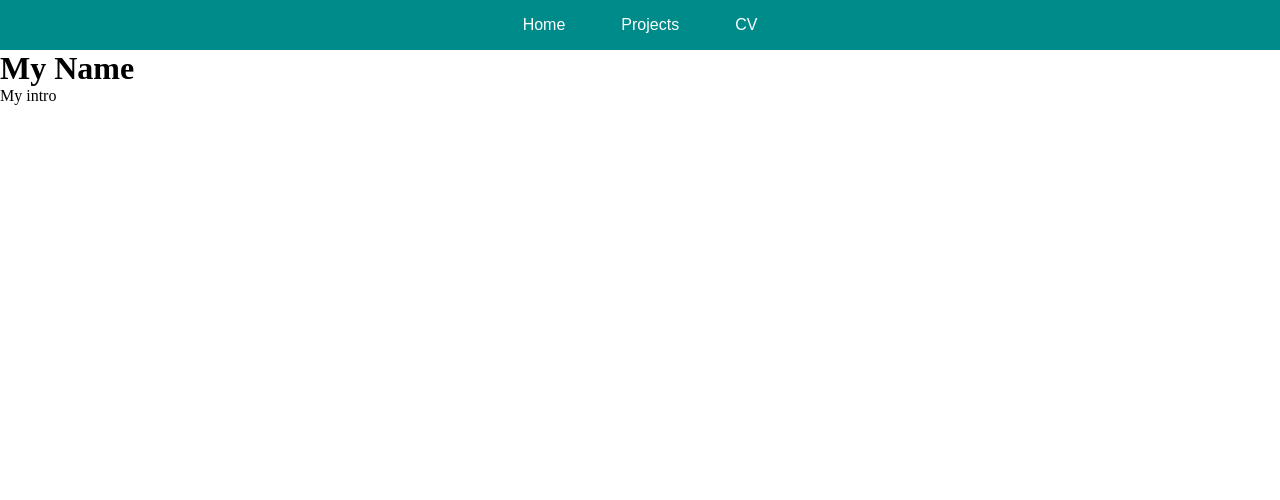
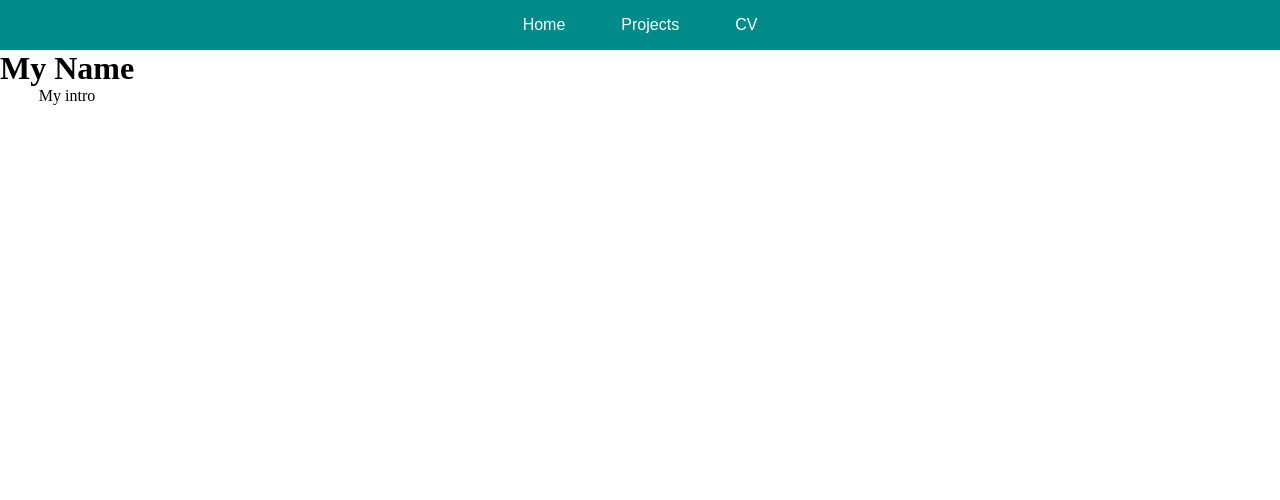
Before and after one commit to SekiMowi/portfolio, a React (Create React App) app: page / in a window 1280 px wide. Shown: the top 500 px of the page. Built offline with nearby package versions, Linux system fonts and the light colour scheme.

Commit message:
added and changed some files

```diff
--- a/package.json
+++ b/package.json
@@ -13,6 +13,7 @@
     "@types/react-dom": "^18.0.8",
     "react": "^18.2.0",
     "react-dom": "^18.2.0",
+    "react-pdf": "^6.2.0",
     "react-router-dom": "^6.4.2",
     "react-scripts": "5.0.1",
     "react-social-icons": "^5.15.0",
@@ -43,5 +44,8 @@
       "last 1 firefox version",
       "last 1 safari version"
     ]
+  },
+  "devDependencies": {
+    "@types/react-pdf": "^6.2.0"
   }
 }
--- a/src/components/sites/cv.tsx
+++ b/src/components/sites/cv/cv.tsx
@@ -1,4 +1,6 @@
 import React from 'react'
+import { Document, Page } from 'react-pdf'
+
 
 type CvProps = {
 
@@ -7,7 +9,7 @@ type CvProps = {
 const Cv: React.FC<CvProps> = () => {
   return (
     <div>
-      Cv
+      cv
     </div>
   )
 }
--- a/src/components/sites/home/home.module.scss
+++ b/src/components/sites/home/home.module.scss
@@ -1,4 +1,4 @@
-home{
+.home{
 text-align: center;
 position: fixed;
 height: 50%;
--- a/src/index.tsx
+++ b/src/index.tsx
@@ -6,8 +6,8 @@ import {BrowserRouter, Routes, Route,} from "react-router-dom";
 import './index.module.scss'
 import Navbar from './components/navbar/navbar';
 import Footer from './components/footer/footer';
-import Projects from './components/sites/projects';
-import Cv from './components/sites/cv';
+import Projects from './components/sites/projects/projects';
+import Cv from './components/sites/cv/cv';
 const root = ReactDOM.createRoot(
   document.getElementById('root') as HTMLElement
 );
```
Also changed, not shown: src/components/sites/cv/cv.module.scss (added), src/components/sites/projects/projects.tsx (renamed from src/components/sites/projects.tsx), 2 other files (tests, documents, lock files or other folders).
